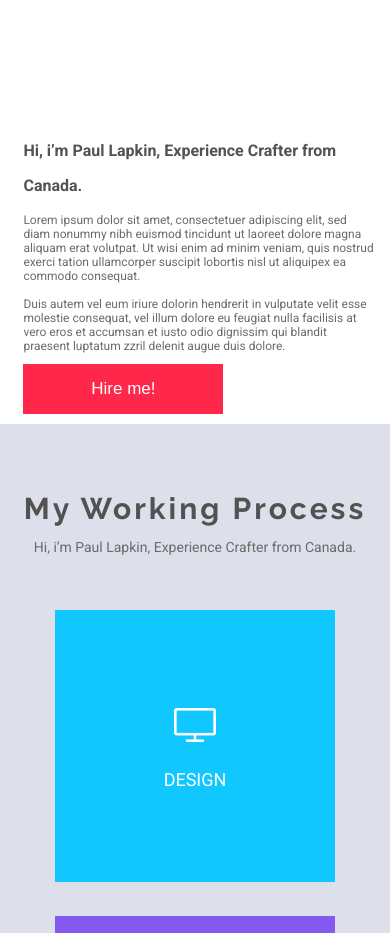
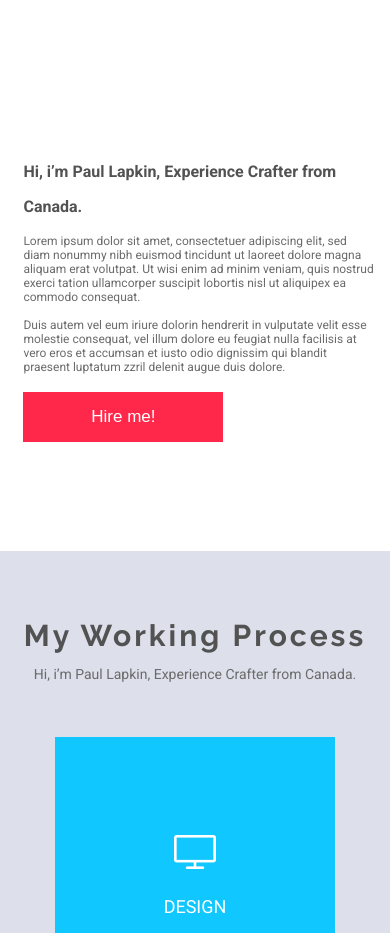
Before and after one commit to SenyukAnatoliy/Lapkin, a plain HTML site: page index.html in a window 390 px wide. Shown: the part 1346-2279 px from the top of the page. Drawn offline with Linux system fonts and the light colour scheme.

Commit message:
commit
web

```diff
--- a/css/adapt.css
+++ b/css/adapt.css
@@ -33,19 +33,21 @@ hr
 }
 
 	/*cont22222========================================*/
-	.container2 {height: 970px;}
+	.container2 {height: 130vh;}
 	.content{width: 100%; height: 100%;}
 .text2{
 	width: 90%;
 	height: 26%;
 	/*background: green;*/
 	margin-right: 4%;
-	top:70%;}
+	margin-top: 700px;
+	top:0%;
+}
 
 	.text2 h2{font-size: 16px; margin-bottom: 10px;}
 	.text2 p{font-size: 12px; line-height:14px;}
 	.content img{width: 95%; margin-top: 50px; margin-left: 3%;}
-	button{margin-top: 3%;}
+	button{margin-top: 5%;}
 
 	/*cont3======================*/
 
```
